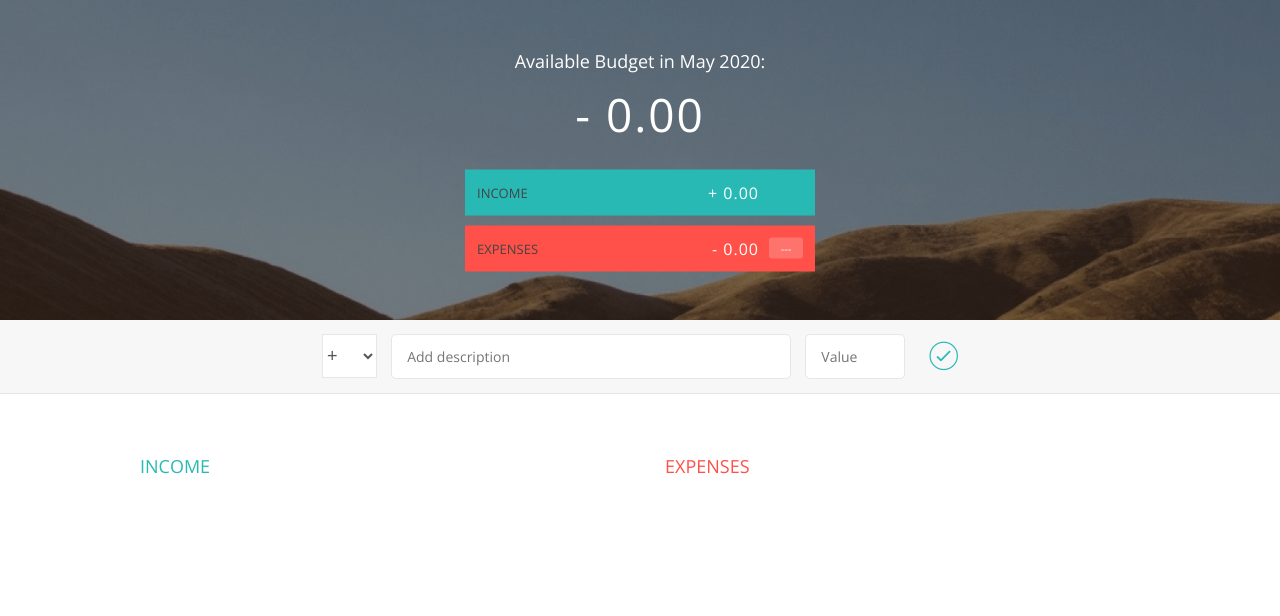
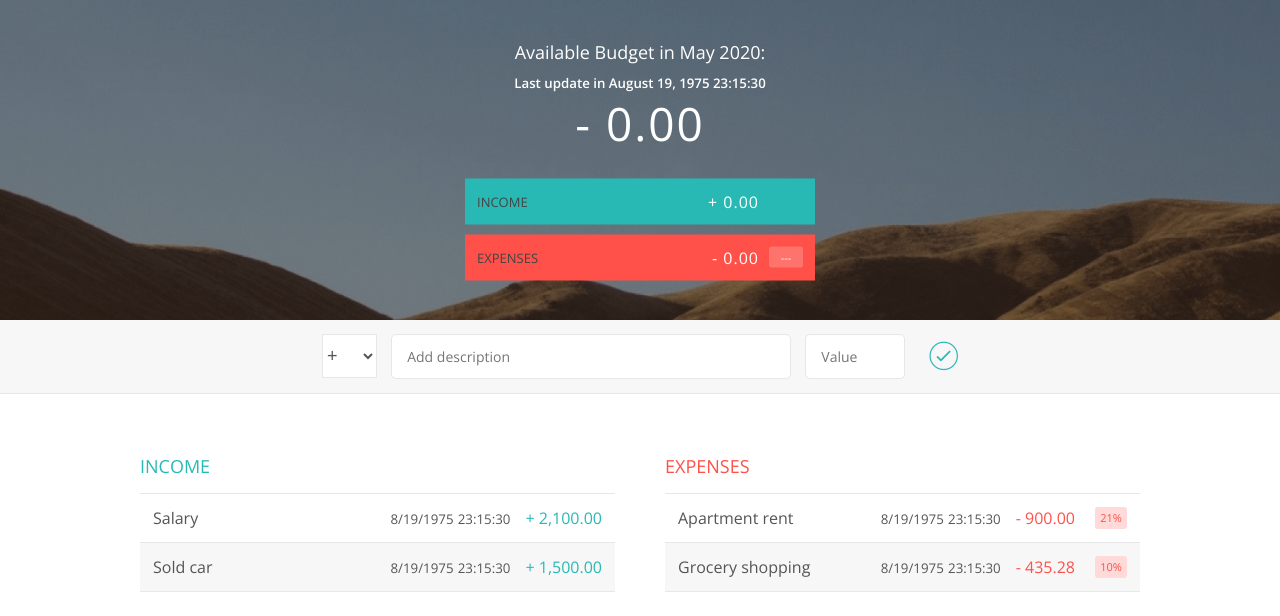
Before and after one commit to ElDav1d/6-budgety, a plain HTML site: page starter/index.html in a window 1280 px wide. Drawn offline with nearby package versions, Linux system fonts and the light colour scheme.

Commit message:
Set markup and styles

```diff
--- a/starter/index.html
+++ b/starter/index.html
@@ -16,6 +16,9 @@
             <div class="budget__title">
                 Available Budget in <span class="budget__title--month">%Month%</span>:
             </div>
+            <h5 class="budget__updated">
+                Last update in <span class="budget__updated--date">August 19, 1975 23:15:30</span>
+            </h5>
 
             <div class="budget__value">+ 2,345.64</div>
 
@@ -58,10 +61,14 @@
 
                 <div class="income__list">
 
-                    <!--
-                        <div class="item clearfix" id="income-0">
+
+                    <div class="item" id="income-0">
                         <div class="item__description">Salary</div>
-                            <div class="right clearfix">
+                        <div class="flex-right">
+                            <div class="item__date">
+                                <small>8/19/1975</small>
+                                <small>23:15:30</small>
+                            </div>
                             <div class="item__value">+ 2,100.00</div>
                             <div class="item__delete">
                                 <button class="item__delete--btn"><i class="ion-ios-close-outline"></i></button>
@@ -69,16 +76,20 @@
                         </div>
                     </div>
 
-                        <div class="item clearfix" id="income-1">
+                    <div class="item" id="income-1">
                         <div class="item__description">Sold car</div>
-                            <div class="right clearfix">
+                        <div class="flex-right">
+                            <div class="item__date">
+                                <small>8/19/1975</small>
+                                <small>23:15:30</small>
+                            </div>
                             <div class="item__value">+ 1,500.00</div>
                             <div class="item__delete">
                                 <button class="item__delete--btn"><i class="ion-ios-close-outline"></i></button>
                             </div>
                         </div>
                     </div>
-                        -->
+
 
                 </div>
             </div>
@@ -90,10 +101,14 @@
 
                 <div class="expenses__list">
 
-                    <!--
-                        <div class="item clearfix" id="expense-0">
+
+                    <div class="item" id="expense-0">
                         <div class="item__description">Apartment rent</div>
-                            <div class="right clearfix">
+                        <div class="flex-right">
+                            <div class="item__date">
+                                <small>8/19/1975</small>
+                                <small>23:15:30</small>
+                            </div>
                             <div class="item__value">
                                 - 900.00
                             </div>
@@ -108,9 +123,13 @@
                         </div>
                     </div>
 
-                        <div class="item clearfix" id="expense-1">
+                    <div class="item" id="expense-1">
                         <div class="item__description">Grocery shopping</div>
-                            <div class="right clearfix">
+                        <div class="flex-right">
+                            <div class="item__date">
+                                <small>8/19/1975</small>
+                                <small>23:15:30</small>
+                            </div>
                             <div class="item__value">- 435.28</div>
                             <div class="item__percentage">10%</div>
                             <div class="item__delete">
@@ -118,7 +137,7 @@
                             </div>
                         </div>
                     </div>
-                        -->
+
 
                 </div>
             </div>
--- a/starter/style.css
+++ b/starter/style.css
@@ -22,7 +22,9 @@ body {
     height: 100vh;
     font-weight: 400;
 }
-
+.flex-right {
+    display: flex;
+}
 .right { float: right; }
 .red { color: #FF5049 !important; }
 .red-focus:focus { border: 1px solid #FF5049 !important; }
@@ -53,6 +55,10 @@ body {
     text-align: center;
     margin-bottom: 10px;
     font-weight: 300;
+}
+
+.budget__updated {
+    text-align: center;
 }
 
 .budget__value {
@@ -203,6 +209,8 @@ h2 {
 .expenses__title { color: #FF5049; }
 
 .item {
+    display: flex;
+    justify-content: space-between;
     padding: 13px;
     border-bottom: 1px solid #e7e7e7;
 }
@@ -210,9 +218,11 @@ h2 {
 .item:first-child { border-top: 1px solid #e7e7e7; }
 .item:nth-child(even) { background-color: #f7f7f7; }
 
-.item__description {
-    float: left;
+.item__date {
+    margin-right: 15px;
 }
+
+
 
 .item__value {
     float: left;
@@ -264,6 +274,7 @@ h2 {
 .item:hover .item__delete--btn { display: block; }
 .item:hover .item__value { transform: translateX(-20px); }
 .item:hover .item__percentage { transform: translateX(-20px); }
+.item:hover .item__date { transform: translateX(-20px); }
 
 
 .unpaid {
```
Lines whose indentation alone changed are shown as unchanged.
